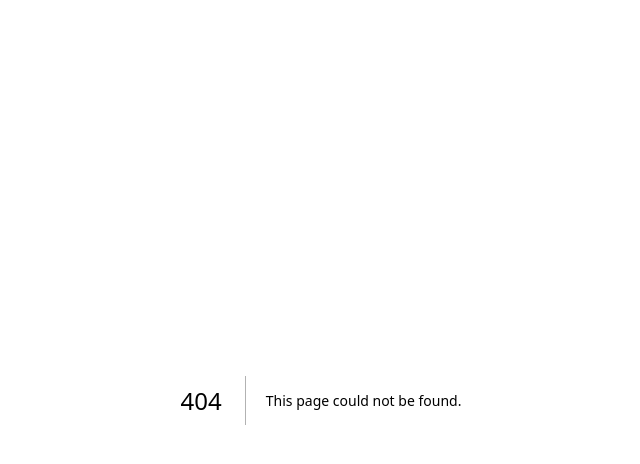
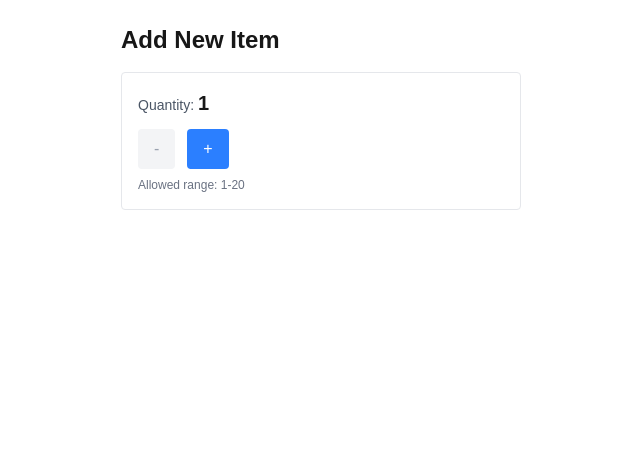
Before and after one commit to Yijie-Alger/cprg306-assignments, a Next.js app: page /week-4 in a window 1280 px wide. Before the commit this address had no page. Shown: the top 464 px of the page, without its empty margins (319-959 px from the left). Built offline with nearby package versions, Linux system fonts and the light colour scheme.

Commit message:
Add files for week 4
update week 2 and add files for week 4

```diff
--- a/app/page.js
+++ b/app/page.js
@@ -3,7 +3,9 @@ import Link from "next/link";
 export default function Page() {
   return (
     <main>
-      <h1>CPRG 306: Web Development 2 - Assignments</h1>
+      <header>
+        <h1>CPRG 306: Web Development 2 - Assignments</h1>
+      </header>
       <p>
         <Link href="/week-2">
           Go to Week-2
@@ -12,6 +14,10 @@ export default function Page() {
         <Link href="/week-3">
           Go to Week-3
         </Link>
+        →
+        <Link href="/week-4">
+          Go to Week-4
+        </Link>
       </p>
     </main>
   );
--- a/app/week-2/page.js
+++ b/app/week-2/page.js
@@ -3,7 +3,9 @@ import StudentInfo from "./student-info";
 export default function Page() {
   return (
     <main>
-      <h1>Shopping List</h1>
+      <header>
+        <h1>Shopping List</h1>
+      </header>
       <StudentInfo />
     </main>
   );
--- a/app/week-2/student-info.js
+++ b/app/week-2/student-info.js
@@ -3,7 +3,7 @@ import Link from "next/link";
 export default function StudentInfo() {
   return (
     <div>
-      <h1>Student Information</h1>
+      <h2>Student Information</h2>
       <p>
         Name: Yijie Wu
       </p>
--- /dev/null
+++ b/app/week-4/new-item.js
@@ -0,0 +1,48 @@
+"use client";
+import { useState } from "react";
+
+export default function NewItem() {
+  const [quantity, setQuantity] = useState(1);
+
+  const increment = () => {
+    setQuantity((count) => (count < 20 ? count + 1 : count));
+  };
+
+  const decrement = () => {
+    setQuantity((count) => (count > 1 ? count - 1 : count));
+  };
+  return (
+    <section>
+      <h2 className="text-2xl font-bold mb-4">Add New Item</h2>
+      <div className="border-gray-200 rounded border p-4 bg-white">
+        <p className="mb-3">
+          <span className="text-sm text-gray-600">Quantity: </span>
+          <span className="text-xl font-semibold">{quantity}</span>
+        </p>
+        <div className="flex items-center gap-3">
+          <button
+            onClick={decrement}
+            disabled={quantity === 1}
+            className={`rounded px-4 py-2 ${quantity === 1
+              ? "bg-gray-100 text-gray-400 cursor-not-allowed"
+              : "bg-gray-200 text-black hover:bg-gray-300"
+              }`}
+          >
+            -
+          </button>
+          <button
+            onClick={increment}
+            disabled={quantity === 20}
+            className={`rounded px-4 py-2 ${quantity === 20
+              ? "bg-blue-200 text-gray-400 cursor-not-allowed"
+              : "bg-blue-500 text-white hover:bg-blue-600"
+              }`}
+          >
+            +
+          </button>
+        </div>
+        <p className="mt-2 text-xs text-gray-500">Allowed range: 1-20</p>
+      </div>
+    </section>
+  );
+}
--- /dev/null
+++ b/app/week-4/page.js
@@ -0,0 +1,12 @@
+
+import NewItem from "./new-item";
+
+export default function Page() {
+  return (
+    <main className="p-6 max-w-md mx-auto">
+      <div>
+        <NewItem />
+      </div>
+    </main>
+  );
+}
```
